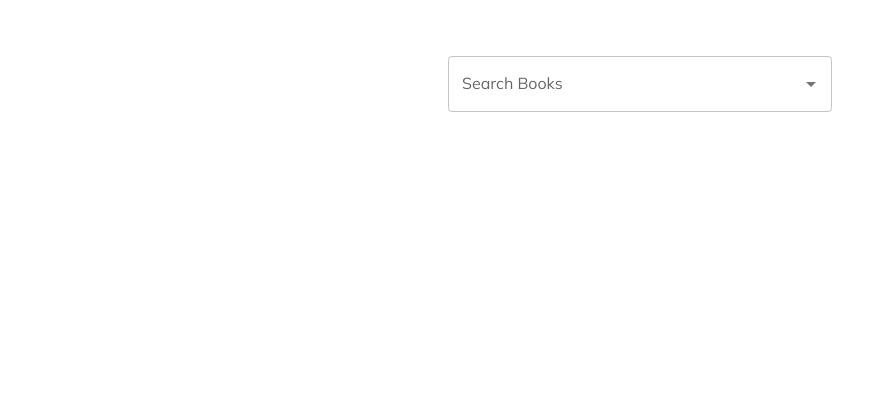
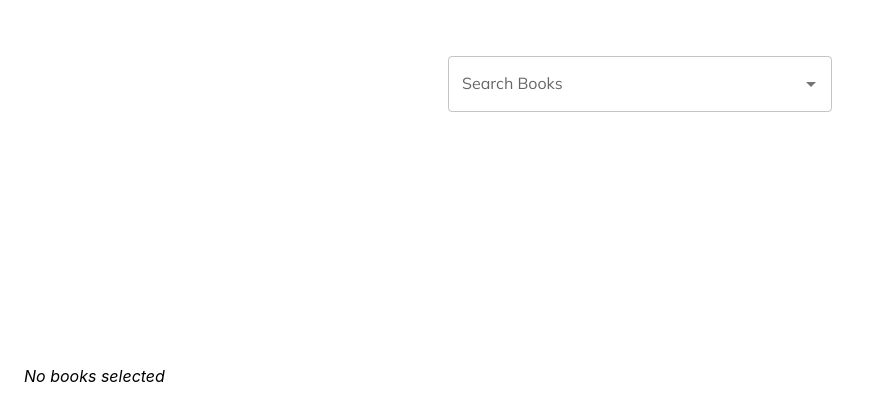
Before and after one commit to keithkiarie/books_ui_challenge, a React (Create React App) app: page / in a window 1280 px wide. Shown: the top 420 px of the page, without its empty margins (0-871 px from the left). Built offline with nearby package versions, Linux system fonts and the light colour scheme.

Commit message:
Show that no books have been selected when none

```diff
--- a/src/App.js
+++ b/src/App.js
@@ -45,12 +45,16 @@ function App() {
     const filteredData = allBooks.filter((option) =>
       option.title.toLowerCase().includes(newInputValue.toLowerCase())
     );
-    const selectedBooksNames = selectedBooks.map((book) => book.title + book.author + book.coverPhotoURL);
+    const selectedBooksNames = selectedBooks.map(
+      (book) => book.title + book.author + book.coverPhotoURL
+    );
 
     // remove the selected ones
     const nonSelected = filteredData.filter(
       (item) =>
-        !selectedBooksNames.includes(item.title + item.author + item.coverPhotoURL)
+        !selectedBooksNames.includes(
+          item.title + item.author + item.coverPhotoURL
+        )
     );
     setOptions(nonSelected);
   };
@@ -94,7 +98,19 @@ function App() {
       </Box>
 
       <div style={{ display: "flex" }}>
-        {/* Main Content */}
+        {selectedBooks.length === 0 ? (
+          <Box
+            display="flex"
+            justifyContent="center"
+            alignItems="center"
+            style={{ height: "50vh" }}
+            pt={5}
+            pb={3}
+            pl={3}
+          >
+            <i>No books selected</i>
+          </Box>
+        ) : (
           <div style={{ flexGrow: 1, padding: "20px" }}>
             <Grid container spacing={2}>
               {/* Cards */}
@@ -108,7 +124,11 @@ function App() {
                         image={book.coverPhotoURL}
                         alt="Profile"
                       />
-                    <Typography gutterBottom variant="small" component="small">
+                      <Typography
+                        gutterBottom
+                        variant="small"
+                        component="small"
+                      >
                         {book.title}
                       </Typography>
                       <DeleteIcon
@@ -126,6 +146,7 @@ function App() {
               ))}
             </Grid>
           </div>
+        )}
       </div>
     </ThemeProvider>
   );
```
Lines whose indentation alone changed are shown as unchanged.
